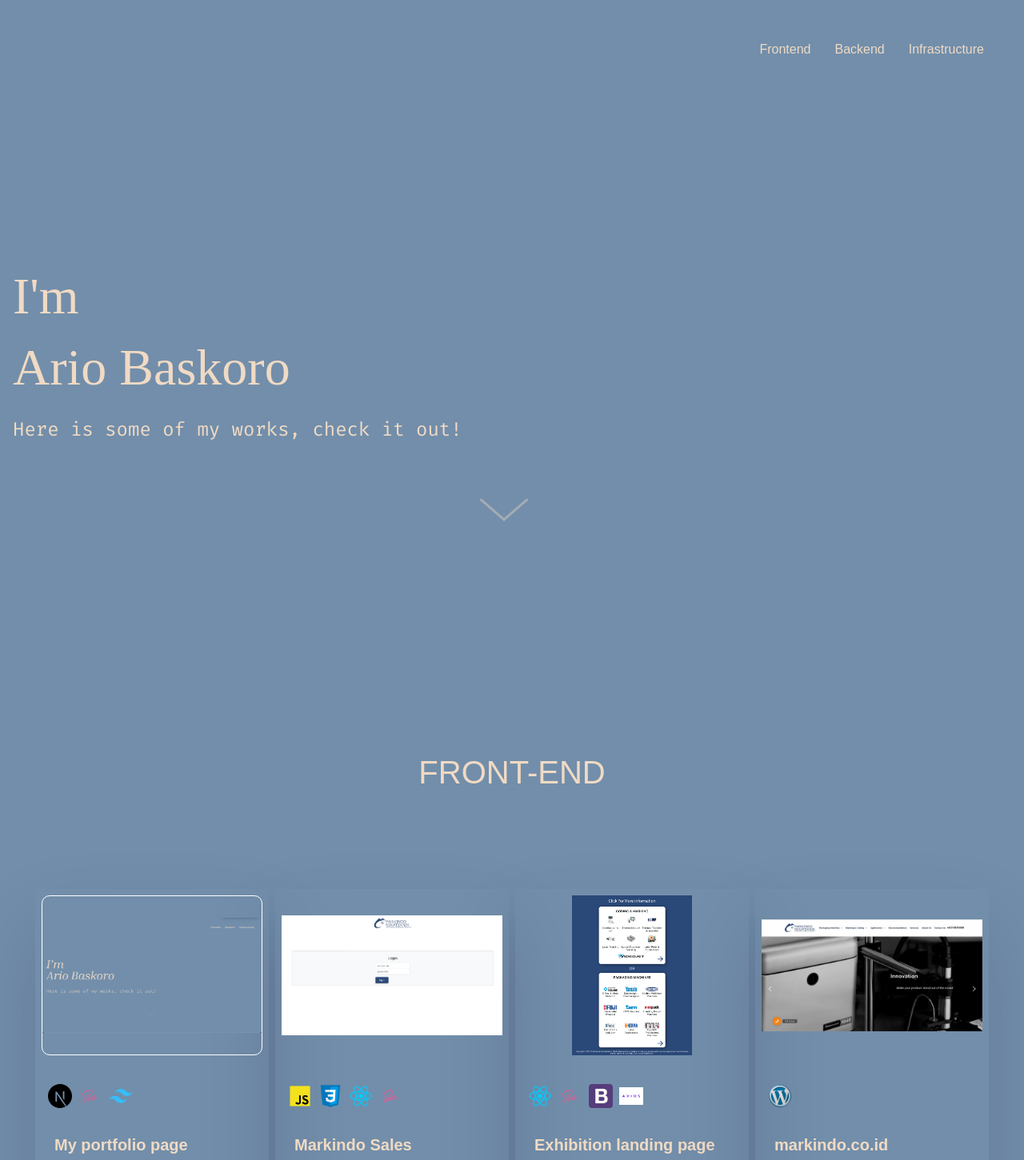
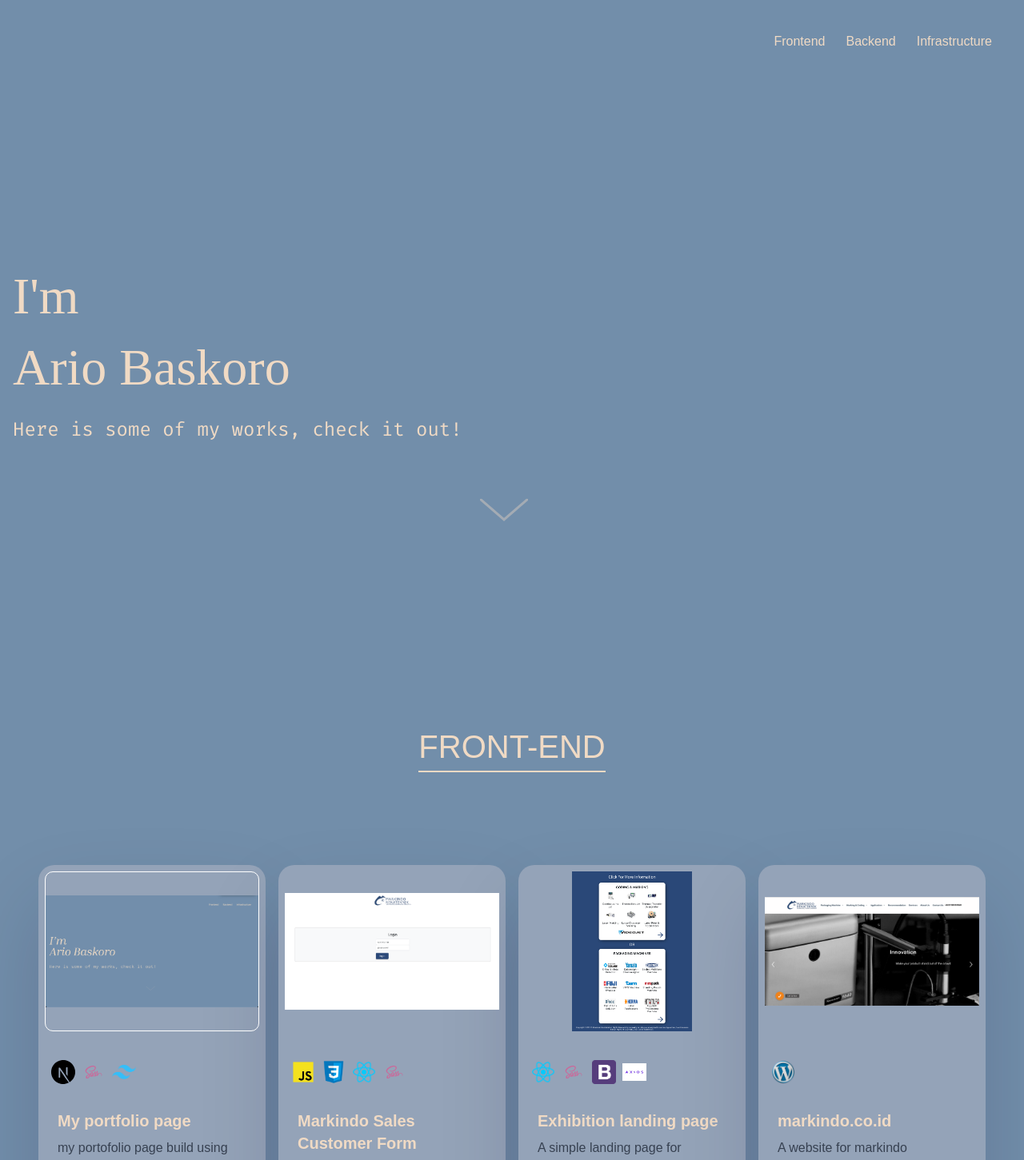
Before and after one commit to arbas11/sample.itskarna.com, a Next.js app: page / in a window 1280 px wide. Shown: the top 1451 px of the page at 80% size. Built offline with nearby package versions, Linux system fonts and the light colour scheme; a web font is replaced by a local one.

Commit message:
fix stylke

```diff
--- a/components/Header/style.module.scss
+++ b/components/Header/style.module.scss
@@ -64,9 +64,16 @@
       flex-direction: column;
       position: relative;
       z-index: 1;
-      padding: 15px;
+      padding: 5px;
+      margin-right: 1rem;
       cursor: pointer;
+      &:last-child {
+        margin-right: 0;
+      }
       &:hover {
+        color: #283139;
+        border-radius: 10px;
+        background-color: #f0dac4;
         .indicator {
           transform: scale(1);
         }
--- a/components/project-card.module.scss
+++ b/components/project-card.module.scss
@@ -1,4 +1,5 @@
 .cardContainer {
+  border-radius: 20px;
   box-shadow: rgba(17, 12, 46, 0.15) 0px 48px 100px 0px;
   -webkit-transition: all 0.6s cubic-bezier(0.165, 0.84, 0.44, 1);
   transition: all 0.6s cubic-bezier(0.165, 0.84, 0.44, 1);
--- a/components/projectCard.js
+++ b/components/projectCard.js
@@ -46,7 +46,7 @@ function ProjectCard({
   };
   return (
     <div
-      className={`${classes.cardContainer} flex flex-col max-w-sm rounded overflow-hidden shadow-lg mx-1 my-1 mb-7 transition-colors hover:border-blue-300 hover:bg-slate-400 hover:dark:border-neutral-700 hover:dark:bg-neutral-800/30`}
+      className={`${classes.cardContainer} flex flex-col max-w-sm rounded overflow-hidden shadow-lg mx-2 my-1 mb-7 transition-colors bg-slate-400 hover:border-blue-300 hover:bg-slate-400 hover:dark:border-neutral-700 hover:dark:bg-neutral-800/30`}
     >
       <div
         className={` ${classes.imageWraper} rounded-xl mb-5 mt-2 flex w-full justify-center`}
--- a/pages/index.js
+++ b/pages/index.js
@@ -154,7 +154,7 @@ export default function Home() {
         })}
       </div>
       <div className={`${classes.title} relative flex place-items-center`}>
-        <h1 id="others">Others</h1>
+        <h1 id="others">OTHERS</h1>
       </div>
 
       <div className="mb-20 grid text-center lg:mb-0 lg:grid-cols-4 lg:text-left">
--- a/styles/globals.css
+++ b/styles/globals.css
@@ -27,4 +27,5 @@ body {
   color: #f0dac4;
   background: #4e7194ca;
   font-family: 'Nunito', sans-serif;
+  /* perspective: 100px; */
 }
--- a/styles/homepage.module.css
+++ b/styles/homepage.module.css
@@ -1,7 +1,8 @@
 .title {
-  margin-top: 6rem;
+  margin-top: 4rem;
   margin-bottom: 7rem;
   font-size: 2.5em;
+  border-bottom: 2px solid #f0dac4;
 }
 .footer {
   width: 100%;
```
